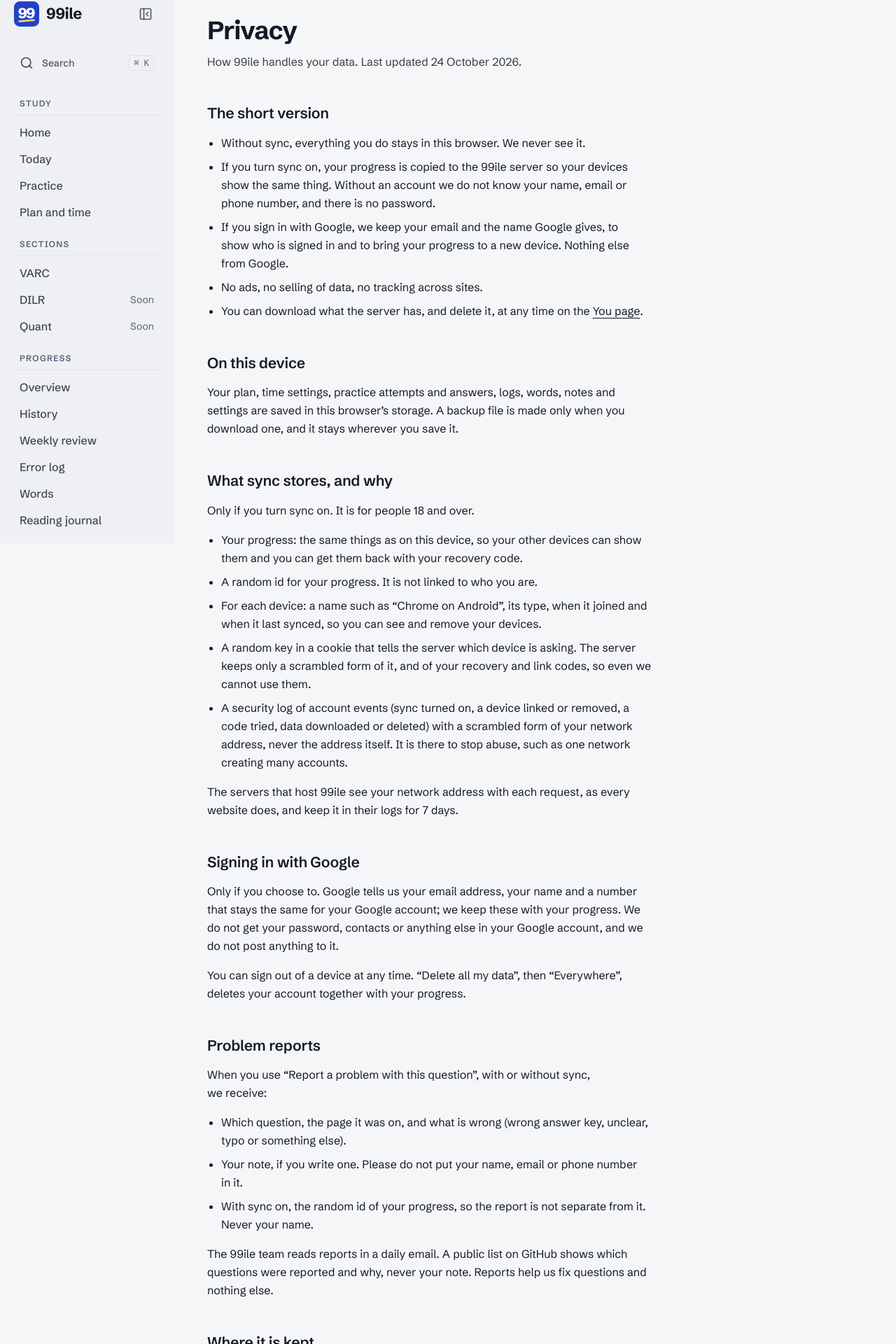
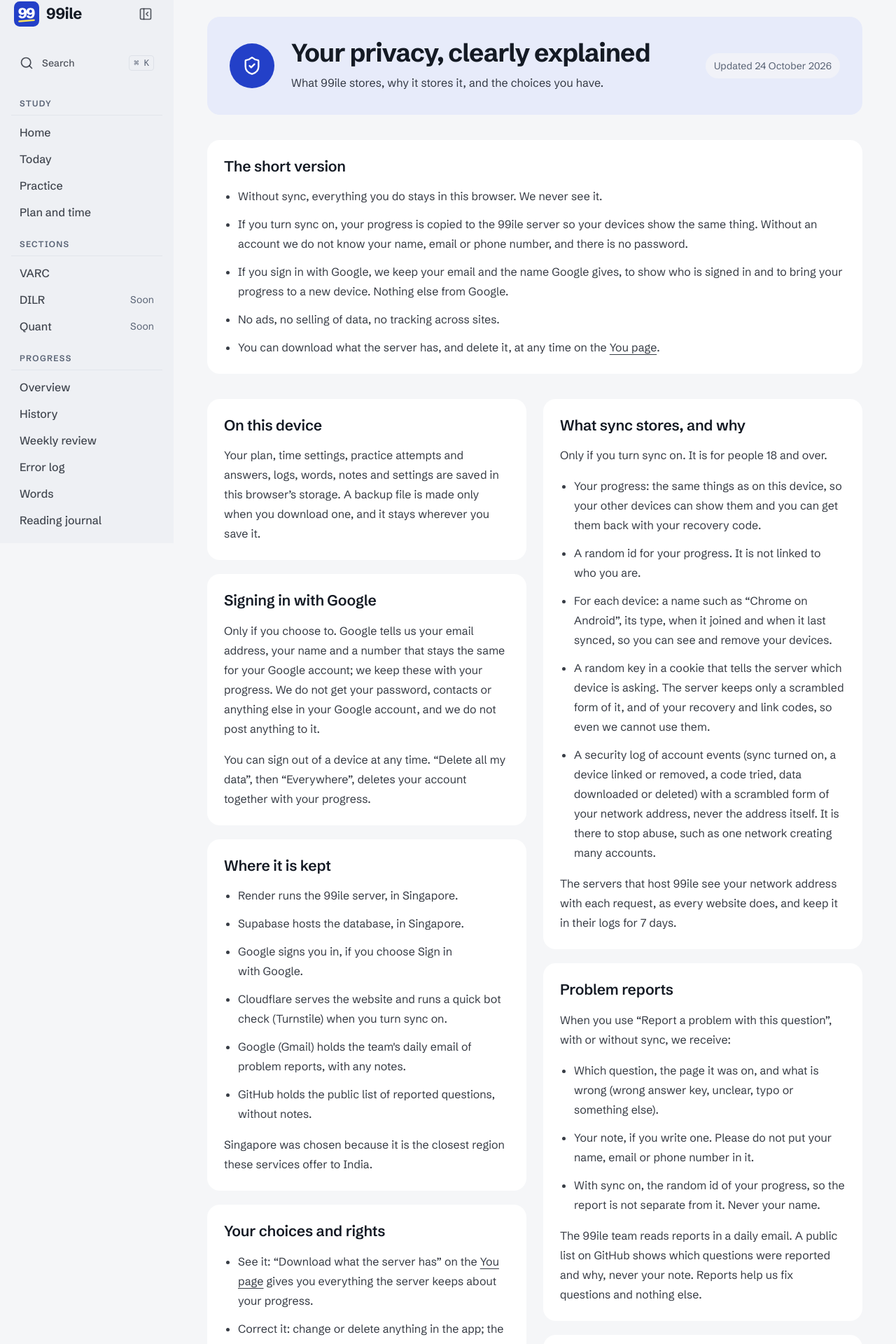
Before and after one commit to japp47/CAT-Prep, a React (Vite) app: page /privacy in a window 1280 px wide. Shown: the part 24-1944 px from the top of the page at 70% size. Built offline with nearby package versions, Linux system fonts and the light colour scheme.

Commit message:
feat: you and privacy page redesigned

```diff
--- a/src/pages/Privacy.tsx
+++ b/src/pages/Privacy.tsx
@@ -1,13 +1,14 @@
 import { Link } from "react-router-dom";
-import { Page, PageHeader, Section } from "@/components/kit";
+import { ShieldCheck } from "lucide-react";
+import { Page, Section } from "@/components/kit";
 import { CONTACT_EMAIL } from "@/data/site";
 
 /** When this notice last changed. Update it with any change below. */
 const UPDATED = "24 October 2026";
 
-const P = ({ children }: { children: React.ReactNode }) => <p className="max-w-prose text-base leading-relaxed">{children}</p>;
+const P = ({ children }: { children: React.ReactNode }) => <p className="text-base leading-7 text-foreground/85">{children}</p>;
 const List = ({ items }: { items: React.ReactNode[] }) => (
-  <ul className="flex max-w-prose list-disc flex-col gap-2 pl-5 text-base leading-relaxed">{items.map((x, i) => <li key={i}>{x}</li>)}</ul>
+  <ul className="flex list-disc flex-col gap-3 pl-5 text-base leading-7 text-foreground/85">{items.map((x, i) => <li key={i}>{x}</li>)}</ul>
 );
 
 /**
@@ -18,10 +19,23 @@
 export default function Privacy() {
   const mail = <a className="underline underline-offset-4" href={"mailto:" + CONTACT_EMAIL}>{CONTACT_EMAIL}</a>;
   return (
-    <Page width="read">
-      <PageHeader title="Privacy">How 99ile handles your data. Last updated {UPDATED}.</PageHeader>
+    <Page width="wide" className="gap-7 lg:gap-9">
+      <header className="flex flex-col gap-5 rounded-xl bg-accent p-5 sm:flex-row sm:items-center sm:gap-6 sm:p-8">
+        <span className="grid size-14 shrink-0 place-items-center rounded-full bg-primary text-primary-foreground sm:size-16" aria-hidden>
+          <ShieldCheck className="size-7" />
+        </span>
+        <div className="flex min-w-0 flex-1 flex-col gap-2">
+          <h1 className="text-title font-bold">Your privacy, clearly explained</h1>
+          <p className="max-w-[58ch] text-base leading-7 text-foreground/85">
+            What 99ile stores, why it stores it, and the choices you have.
+          </p>
+        </div>
+        <p className="w-fit shrink-0 whitespace-nowrap rounded-full bg-background/70 px-3 py-2 text-sm text-muted-foreground">
+          Updated {UPDATED}
+        </p>
+      </header>
 
-      <Section title="The short version">
+      <Section title="The short version" className="rounded-xl bg-card p-5 sm:p-6">
         <List items={[
           "Without sync, everything you do stays in this browser. We never see it.",
           "If you turn sync on, your progress is copied to the 99ile server so your devices show the same thing. Without an account we do not know your name, email or phone number, and there is no password.",
@@ -31,11 +45,45 @@
         ]} />
       </Section>
 
-      <Section title="On this device">
+      <div className="grid items-start gap-x-6 gap-y-5 lg:grid-cols-2">
+        <div className="flex min-w-0 flex-col gap-5">
+          <Section title="On this device" className="rounded-xl bg-card p-5 sm:p-6">
             <P>Your plan, time settings, practice attempts and answers, logs, words, notes and settings are saved in this browser&rsquo;s storage. A backup file is made only when you download one, and it stays wherever you save it.</P>
           </Section>
 
-      <Section title="What sync stores, and why">
+          <Section title="Signing in with Google" className="rounded-xl bg-card p-5 sm:p-6">
+            <P>Only if you choose to. Google tells us your email address, your name and a number that stays the same for your Google account; we keep these with your progress. We do not get your password, contacts or anything else in your Google account, and we do not post anything to it.</P>
+            <P>You can sign out of a device at any time. &ldquo;Delete all my data&rdquo;, then &ldquo;Everywhere&rdquo;, deletes your account together with your progress.</P>
+          </Section>
+
+          <Section title="Where it is kept" className="rounded-xl bg-card p-5 sm:p-6">
+            <List items={[
+              "Render runs the 99ile server, in Singapore.",
+              "Supabase hosts the database, in Singapore.",
+              "Google signs you in, if you choose Sign in with Google.",
+              "Cloudflare serves the website and runs a quick bot check (Turnstile) when you turn sync on.",
+              "Google (Gmail) holds the team's daily email of problem reports, with any notes.",
+              "GitHub holds the public list of reported questions, without notes.",
+            ]} />
+            <P>Singapore was chosen because it is the closest region these services offer to India.</P>
+          </Section>
+
+          <Section title="Your choices and rights" className="rounded-xl bg-card p-5 sm:p-6">
+            <List items={[
+              <>See it: &ldquo;Download what the server has&rdquo; on the <Link className="underline underline-offset-4" to="/you#sync">You page</Link> gives you everything the server keeps about your progress.</>,
+              "Correct it: change or delete anything in the app; the change syncs.",
+              "Stop it: “Turn off sync on this device” stops that device; your progress stays on it.",
+              "Delete it: “Delete all my data”, then “Everywhere”, removes your progress from the server at once. Your other devices stop syncing and keep what they had until you delete it there too. Problem reports you sent stay, no longer linked to you; write to us to have them removed.",
+            ]} />
+          </Section>
+
+          <Section title="Changes" className="rounded-xl bg-card p-5 sm:p-6">
+            <P>When this notice changes, the date at the top changes too. Anything that changes what is stored will be described here before it happens.</P>
+          </Section>
+        </div>
+
+        <div className="flex min-w-0 flex-col gap-5">
+          <Section title="What sync stores, and why" className="rounded-xl bg-card p-5 sm:p-6">
             <P>Only if you turn sync on. It is for people 18 and over.</P>
             <List items={[
               "Your progress: the same things as on this device, so your other devices can show them and you can get them back with your recovery code.",
@@ -47,12 +95,7 @@
             <P>The servers that host 99ile see your network address with each request, as every website does, and keep it in their logs for 7 days.</P>
           </Section>
 
-      <Section title="Signing in with Google">
-        <P>Only if you choose to. Google tells us your email address, your name and a number that stays the same for your Google account; we keep these with your progress. We do not get your password, contacts or anything else in your Google account, and we do not post anything to it.</P>
-        <P>You can sign out of a device at any time. &ldquo;Delete all my data&rdquo;, then &ldquo;Everywhere&rdquo;, deletes your account together with your progress.</P>
-      </Section>
-
-      <Section title="Problem reports">
+          <Section title="Problem reports" className="rounded-xl bg-card p-5 sm:p-6">
             <P>When you use &ldquo;Report a problem with this question&rdquo;, with or without sync, we receive:</P>
             <List items={[
               "Which question, the page it was on, and what is wrong (wrong answer key, unclear, typo or something else).",
@@ -62,19 +105,7 @@
             <P>The 99ile team reads reports in a daily email. A public list on GitHub shows which questions were reported and why, never your note. Reports help us fix questions and nothing else.</P>
           </Section>
 
-      <Section title="Where it is kept">
-        <List items={[
-          "Render runs the 99ile server, in Singapore.",
-          "Supabase hosts the database, in Singapore.",
-          "Google signs you in, if you choose Sign in with Google.",
-          "Cloudflare serves the website and runs a quick bot check (Turnstile) when you turn sync on.",
-          "Google (Gmail) holds the team's daily email of problem reports, with any notes.",
-          "GitHub holds the public list of reported questions, without notes.",
-        ]} />
-        <P>Singapore was chosen because it is the closest region these services offer to India.</P>
-      </Section>
-
-      <Section title="How long">
+          <Section title="How long" className="rounded-xl bg-card p-5 sm:p-6">
             <List items={[
               "Your progress: until you delete it. Without an account, if no device has synced it for 30 days (every device signed out or removed), it is deleted from the server; your devices keep their copy.",
               "Your account (email and name): until you delete it.",
@@ -87,22 +118,11 @@
             ]} />
           </Section>
 
-      <Section title="Your choices and rights">
-        <List items={[
-          <>See it: &ldquo;Download what the server has&rdquo; on the <Link className="underline underline-offset-4" to="/you#sync">You page</Link> gives you everything the server keeps about your progress.</>,
-          "Correct it: change or delete anything in the app; the change syncs.",
-          "Stop it: “Turn off sync on this device” stops that device; your progress stays on it.",
-          "Delete it: “Delete all my data”, then “Everywhere”, removes your progress from the server at once. Your other devices stop syncing and keep what they had until you delete it there too. Problem reports you sent stay, no longer linked to you; write to us to have them removed.",
-        ]} />
-      </Section>
-
-      <Section title="Questions and complaints">
+          <Section title="Questions and complaints" className="rounded-xl bg-card p-5 sm:p-6">
             <P>Write to {mail}. We reply within 7 days. If you are not satisfied with our answer, you can complain to the Data Protection Board of India.</P>
           </Section>
-
-      <Section title="Changes">
-        <P>When this notice changes, the date at the top changes too. Anything that changes what is stored will be described here before it happens.</P>
-      </Section>
+        </div>
+      </div>
     </Page>
   );
 }
```
Also changed, not shown: src/pages/You.tsx (+39 -19 lines), 3 other files (tests, documents, lock files or other folders). Lines whose indentation alone changed are shown as unchanged.
